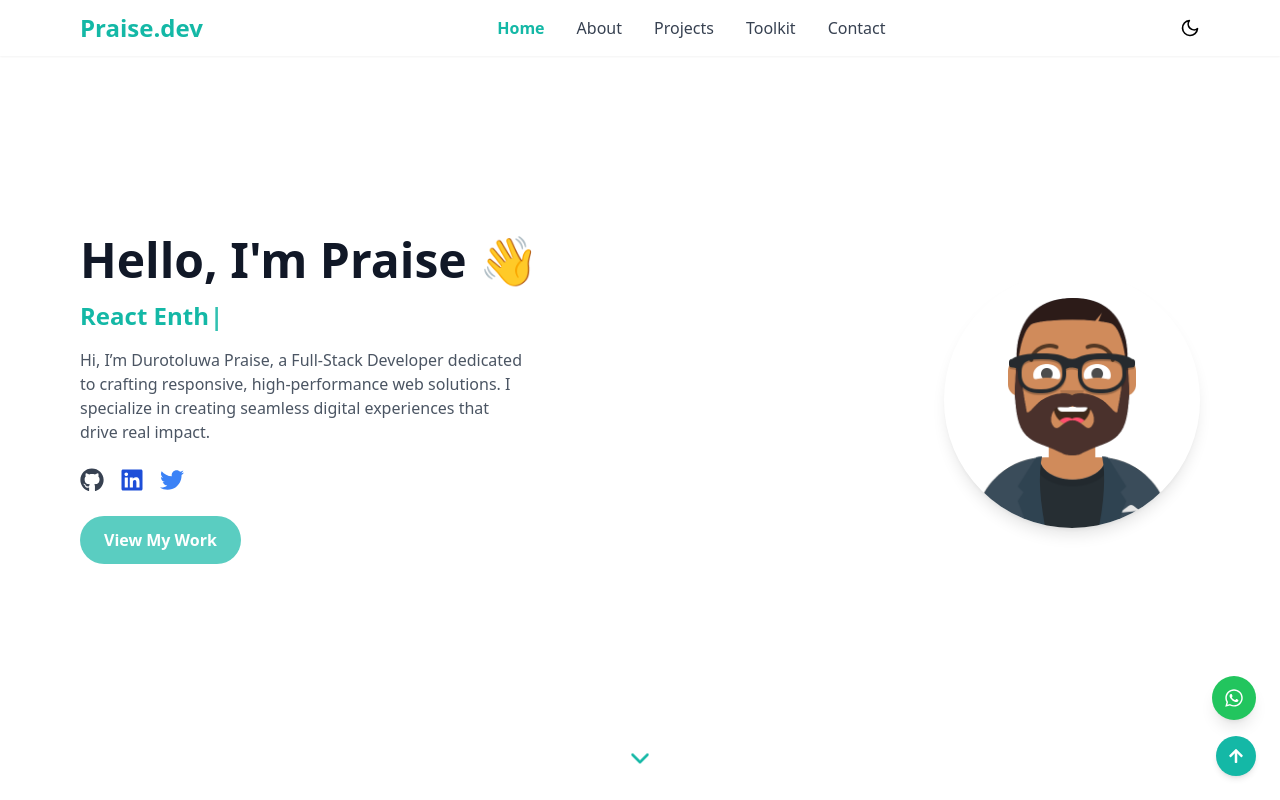
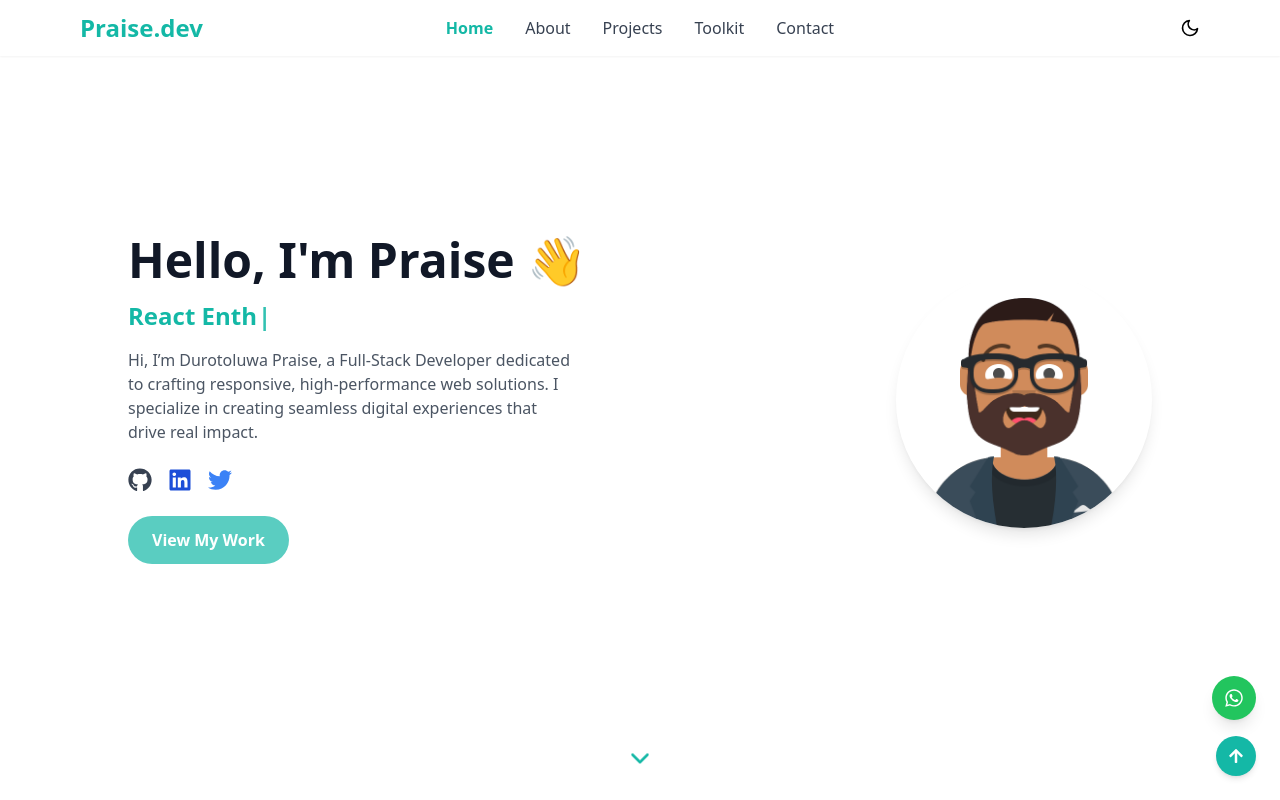
Before and after one commit to praisecracks/Portfolio, a React (Vite) app: page / in a window 1280 px wide. Shown: the top 800 px of the page. Built offline with nearby package versions, Linux system fonts and the light colour scheme.

Commit message:
hero update

```diff
--- a/src/Component/Hero.jsx
+++ b/src/Component/Hero.jsx
@@ -6,9 +6,9 @@ import prof from '../assets/avataaars.png'
 
 function Hero() {
   return (
-   <section
+    <section
   id="home"
-  className="min-h-screen flex flex-col-reverse md:flex-row items-center justify-between px-6 md:px-20 py-6 gap-4 bg-white dark:bg-black transition duration-300 relative"
+  className="min-h-screen flex flex-col-reverse md:flex-row items-center justify-between px-6 md:px-20 py-16 gap-2 bg-white dark:bg-black transition duration-300 relative md:px-32"
 >
       {/* Text Section */}
       <div className="text-center md:text-left w-full md:w-1/2 fade-in">
--- a/src/Component/Navbar.jsx
+++ b/src/Component/Navbar.jsx
@@ -34,7 +34,10 @@ function Navbar() {
   return (
     <header className="fixed top-0 left-0 w-full z-50 shadow-sm bg-white dark:bg-black dark:text-white transition">
       <nav className="max-w-6xl mx-auto flex justify-between items-center px-4 py-3">
-        <h1 className="text-2xl font-bold text-teal-500">Praise.dev</h1>
+        {/* Left: Logo with fixed width */}
+        <div className="w-32 flex-shrink-0">
+          <h1 className="text-2xl font-bold text-teal-500">Praise.dev</h1>
+        </div>
 
         {/* Desktop Nav Links */}
         <ul className="hidden md:flex gap-8 font-medium text-gray-700 dark:text-gray-200">
@@ -47,9 +50,9 @@ function Navbar() {
           ))}
         </ul>
 
-        {/* Right Controls */}
-        <div className="flex items-center gap-4">
-          <DarkModeToggle /> {/* ✅ Clean dark mode toggle */}
+        {/* Right Controls with same width as logo */}
+        <div className="w-32 flex items-center gap-4 justify-end flex-shrink-0">
+          <DarkModeToggle />
           <button onClick={toggleMenu} className="md:hidden" title="Menu">
             {menuOpen ? <X size={24} /> : <Menu size={24} />}
           </button>
```
